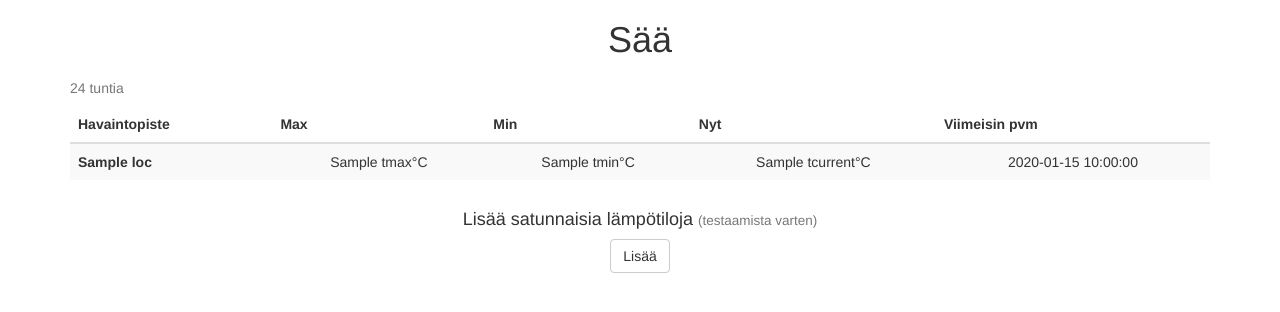
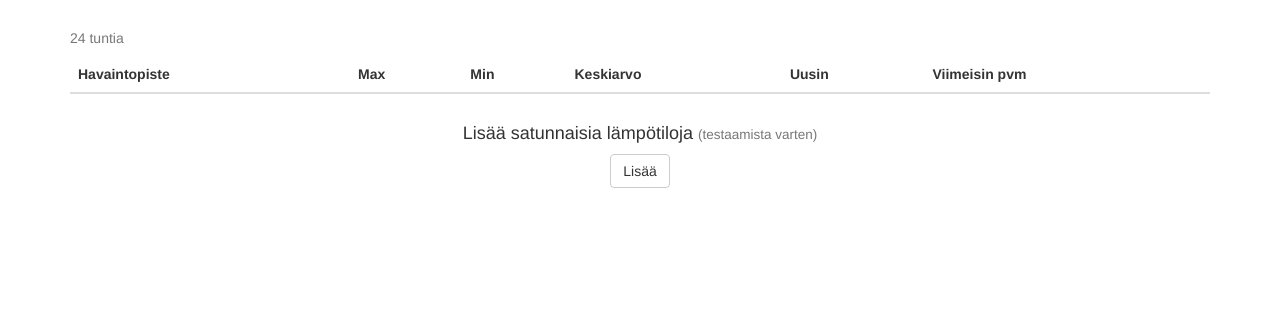
Before and after one commit to ollivilmi/weather_app, a Flask app: template templates/index.html in a window 1280 px wide. Shown: the part 52-364 px from the top of the page. Run offline with Flask 2, Linux system fonts and the light colour scheme; the template is opened without the code that fills it: most values are stand-ins (such as "Sample title", 1, 10 or a date in 2020); lists and menus that the app fills with data are empty; some libraries are stand-ins or nearby versions.

Commit message:
Refactoring code to remove CurrentTemps table (no recurring data)

```diff
--- a/app.py
+++ b/app.py
@@ -7,6 +7,7 @@ from flask_sqlalchemy import SQLAlchemy
 from sqlalchemy import func
 from flask_jsglue import JSGlue
 import psycopg2
+from statistics import mean
 
 app = Flask(__name__)
 JSGlue(app)
@@ -18,16 +19,12 @@ from models import *
 # Opening the main page updates and shows a table of min/max temperatures during the last 24 hours
 @app.route("/", methods=["GET", "POST"])
 def index():
-	if request.method == "GET":
-		update_temprecords(24)
-	else:
+	if request.method == "POST":
 		for i in range (1, 6):
 			for j in range (0, 10):
 				add_temperature(round(random.uniform(-25, 35), 2), i)
 
-	loc = db.session.query(Locations.name, TempCurrent.tmin, TempCurrent.tmax,\
-	TempCurrent.tcurrent, TempCurrent.date).join(TempCurrent, Locations.id == TempCurrent.location_id).all()
-	return render_template("index.html", loc=loc)
+	return render_template("index.html")
 
 @app.route("/about")
 def about():
@@ -68,25 +65,58 @@ def getlocation():
 
 	return jsonify(temps)
 
-# From the 24 hrs max, min and avg for a location.
+# From the amount of recent tempereratures, get records
 @app.route("/getrecords")
 def getrecords():
 	loc = request.args.get("loc")
 	null_check(loc, "location")
+	lim = request.args.get("lim")
+	null_check(lim, "limit")
 
 	timespan = datetime.utcnow() - timedelta(hours=24)
 
-	temps = db.session.query(
-	func.max(TempHistory.temp),
-	func.min(TempHistory.temp),
-	func.avg(TempHistory.temp)).filter(TempHistory.location_id == loc,
-	TempHistory.date > timespan).all()
+	temps = db.session.query(TempHistory.temp).filter(
+		TempHistory.location_id == loc).order_by(
+			TempHistory.date.desc()).limit(lim).all()
 
-	ctemp = db.session.query(TempCurrent.tcurrent).filter(TempCurrent.location_id == loc).all()
+	ctemp = db.session.query(TempHistory.temp, TempHistory.date).filter(
+		TempHistory.location_id == loc).order_by(
+		TempHistory.date.desc()).first()
 
-	records = {"max":temps[0][0], "min":temps[0][1], "avg":temps[0][2], "new":ctemp}
+	records = {"max":max(temps), "min":min(temps), "new":ctemp.temp, "date":ctemp.date}
 
 	return jsonify(records)
+
+@app.route("/getallrecords")
+def getallrecords():
+	h = request.args.get("hours")
+	null_check(h, "hours")
+
+	timespan = datetime.utcnow() - timedelta(hours=int(h))
+
+	records = []
+	for i in range(1, 6):
+		records.append(db.session.query(
+		func.max(TempHistory.temp),
+		func.min(TempHistory.temp),
+		func.avg(TempHistory.temp)).filter(
+		TempHistory.date > timespan,
+		TempHistory.location_id == i).all())
+
+	ctemps = []
+	for i in range(1, 6):
+		ctemps.append(db.session.query(TempHistory.temp, TempHistory.date)
+		.filter(TempHistory.location_id == i)
+		.order_by(TempHistory.date.desc()).first())
+
+	loc = get_locations()
+
+	table = []
+	for i in range(0, 5):
+		table.append({"max":records[i][0][0], "min":records[i][0][1], "avg":records[i][0][2],
+		"cur":ctemps[i][0], "date":ctemps[i][1], "loc":loc[i].name})
+
+	return jsonify(table)
 
 # User can add new temperatures via the POST method
 @app.route("/add", methods=["GET", "POST"])
@@ -108,27 +138,6 @@ def null_check(argument, name):
 	if argument == None:
 		raise RunTimeError(name + " missing")
 
-# Checks the database for the records during the last 24 hours and updates them to the CurrentTemps table.
-# This is called when the index page is opened.
-def update_temprecords(h):
-
-	timespan = datetime.utcnow() - timedelta(hours=h)
-
-	# Update max/min temps from last 24 hours
-	for i in range(1,6):
-		loc = db.session.query(TempHistory.temp)\
-		.filter(TempHistory.location_id == i, (TempHistory.date > timespan)).all()
-
-		cur = db.session.query(TempCurrent).filter(TempCurrent.location_id == i).first()
-
-		if loc:
-			cur.tmax = max(loc)
-			cur.tmin = min(loc)
-		else:
-			cur.tmax = cur.tcurrent
-			cur.tmin = cur.tcurrent
-		db.session.commit()
-
 def add_temperature(temp, loc):
 	# Add temp to history table
 	db.session.add(TempHistory(loc, temp))
--- a/static/scripts.js
+++ b/static/scripts.js
@@ -60,14 +60,14 @@ $(document).ready(function() {
 			});
 
 		});
-		url = Flask.url_for("getrecords")+"?loc="+$('#loc').val();
+		url = Flask.url_for("getrecords")+"?loc="+$('#loc').val()+"&lim="+$('#range').val();
+		console.log(url);
 
 		$.getJSON(url, function(recordquery)
 		{
-			if (recordquery.avg != null)
+			if (recordquery.max != null)
 			{
-				$('#tempRecords').html("<h2>Viimeiset 24 tuntia</h2>"
-				+"<div class='list-group'>"
+				$('#tempRecords').html("<div class='list-group'>"
 
 				+"<li class='list-group-item'>"
 				+"<h4 class='list-group-item-heading'>Uusin havainto</h4>"
@@ -84,11 +84,6 @@ $(document).ready(function() {
 				+"<p class='list-group-item-text'>"+recordquery.min+"&deg;C</p>"
 				+"</li>"
 
-				+"<li class='list-group-item'>"
-				+"<h4 class='list-group-item-heading'>Keskiarvo</h4>"
-				+"<p class='list-group-item-text'>"+Math.round(recordquery.avg*100)/100+"&deg;C</p>"
-				+"</li>"
-
 				+"</div>");
 			}
 			else $('#tempRecords').html("");
--- a/templates/index.html
+++ b/templates/index.html
@@ -5,26 +5,17 @@
 {% endblock %}
 
 {% block main %}
-	<h1>Sää</h1>
-	<table class="table table-striped table-dark">
+	<table class="table table-striped">
 		<caption>24 tuntia</caption>
-		<thead>
+		<thead class="thead-dark">
 			<th scope="col">Havaintopiste</th>
 			<th scope="col">Max</th>
 			<th scope="col">Min</th>
-			<th scope="col">Nyt</th>
-			<th scope"col">Viimeisin pvm</th>
+			<th scope="col">Keskiarvo</th>
+			<th scope="col">Uusin</th>
+			<th scope="col">Viimeisin pvm</th>
 		</thead>
-		<tbody>
-			{% for l in loc %}
-				<tr>
-					<th scope="row">{{ l.name }}</td>
-					<td>{{ l.tmax }}°C</td>
-					<td>{{ l.tmin }}°C</td>
-					<td>{{ l.tcurrent }}°C</td>
-					<td>{{ l.date }}</td>
-				</tr>
-			{% endfor %}
+		<tbody id="indextable">
 		</tbody>
 	</table>
 	<form action="{{ url_for('index') }}" method="post">
@@ -35,4 +26,5 @@
 			</div>
 		</fieldset>
 	</form>
+	<script src="{{ url_for('static', filename='scripts_table.js') }}"></script>
 {% endblock %}
```
Also changed, not shown: static/scripts_table.js (added, +36 -0 lines). Lines whose indentation alone changed are shown as unchanged.
